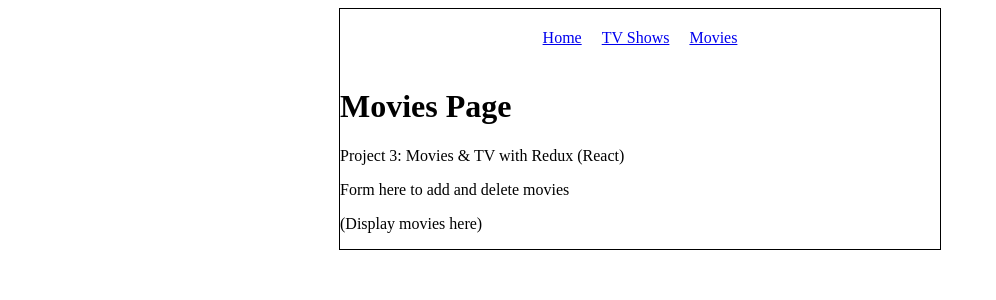
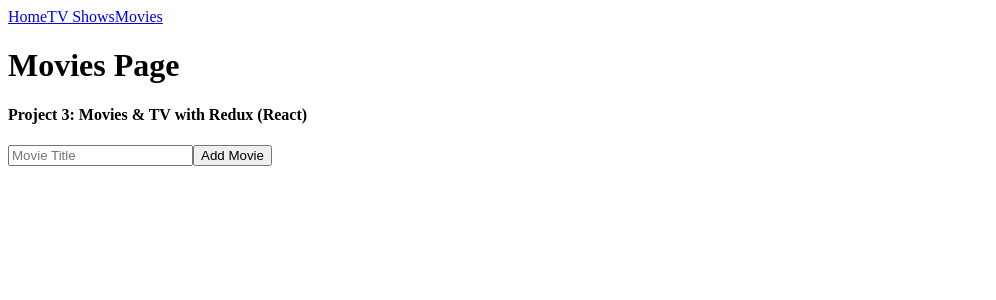
Before and after one commit to toddpolak/fsw-130-team-project, a React (Create React App) app: page /movies in a window 1280 px wide. Shown: the top 300 px of the page, without its empty margins (0-996 px from the left). Built offline with nearby package versions, Linux system fonts and the light colour scheme.

Commit message:
Todd Branch Commit

```diff
--- a/src/index.js
+++ b/src/index.js
@@ -2,6 +2,7 @@
 import ReactDOM from 'react-dom'
 import { BrowserRouter } from "react-router-dom"
 import { Provider } from 'react-redux'
+//import store from './redux/movies'
 import store from './redux'
 import App from './apps/App';
 import './apps/App.css'
--- a/src/pages/Movies.js
+++ b/src/pages/Movies.js
@@ -1,14 +1,53 @@
-import React from "react"
+import React, { useState } from 'react'
+import { connect } from 'react-redux'
+import { addMovie } from '../redux/movies'
 
-function Movies() {
+function Movies({ dispatch, movies }) {
+
+    const initInput = {
+        title: ''
+    }
+
+    const [input, setInput] = useState(initInput)
+
+    function handleChange(e) {
+        const { name, value } = e.target
+
+        setInput(prevInput => ({ ...prevInput, [name]: value }))
+    }
+
+    function handleSubmit(e) {
+        e.preventDefault()
+        dispatch(addMovie(input))
+        setInput(initInput)
+    }
+
     return (
         <div>
             <h1>Movies Page</h1>
-            Project 3: Movies & TV with Redux (React)
-            <p>Form here to add and delete movies</p>
-            <p>(Display movies here)</p>
-        </div>
+            <h4>Project 3: Movies & TV with Redux (React)</h4>
+                <form onSubmit={handleSubmit}>
+                    <input
+                        type='text'
+                        name='title'
+                        value={input.title}
+                        onChange={handleChange}
+                        placeholder='Movie Title' />
+                    <button>Add Movie</button>
+                </form>
+
+                <div>
+                    {movies.map((movie, index) =>
+                            <div key={index}>{movie.title}</div>
+                        )
+                    }
+                </div>
+         </div>
     )
 }
 
-export default Movies
+const mapStateToProps = state => {
+    return { movies: state }
+}
+
+export default connect(mapStateToProps)(Movies)
--- a/src/redux/index.js
+++ b/src/redux/index.js
@@ -1,3 +1,13 @@
+import { createStore } from 'redux'
+import moviesReducer from '../redux/movies'
+
+const store = createStore(moviesReducer)
+
+store.subscribe(() => store.getState())
+
+export default store
+
+/*
 const redux = require("redux")
 const { combineReducers, createStore } = redux
 const tvShows = require('./tvShows')
@@ -11,3 +21,4 @@
 const store = createStore(rootReducer)
 
 module.exports = store
+*/
--- a/src/redux/movies.js
+++ b/src/redux/movies.js
@@ -1,50 +1,25 @@
-function addMovie(movie) {
+//import { createStore } from 'redux'
+
+export function addMovie(movie) {
     return {
         type: 'ADD_MOVIE',
         payload: movie
     }
 }
 
-function deleteMovie(movie) {
-    return {
-        type: 'DELETE_MOVIE',
-        payload: movie
+export default function moviesReducer(movies = [], action) {
+    switch (action.type) {
+        case 'ADD_MOVIE':
+            return movies = [...movies, action.payload]
+        default:
+            return movies
     }
 }
 
-function moviesViewAll() {
-    return {
-        type: 'MOVIES_VIEW_ALL'
-    }
-}
+/*
+const store = createStore(moviesReducer)
 
-const initialState = {
-    movies: []
-}
+store.subscribe(() => store.getState())
 
-function moviesReducer(state = initialState, action) {
-    switch (action.type) {
-        case 'ADD_MOVIE':
-            return {
-                ...state,
-                movies: [...state.movies, action.payload]
-            }
-        case 'DELETE_MOVIE':
-            const updatedMovies = state.movies.filter(movie => movie !== action.payload)
-            return {
-                ...state,
-                movies: updatedMovies
-            }
-        case 'MOVIES_VIEW_ALL':
-            return `All Movies: ${state.movies}`
-        default:
-            return state
-    }
-}
-
-module.exports = {
-    addMovie,
-    deleteMovie,
-    moviesViewAll,
-    moviesReducer
-}
+export default store
+*/
```
Also changed, not shown: src/apps/App.css (+24 -0 lines), 1 other file (tests, documents, lock files or other folders).
